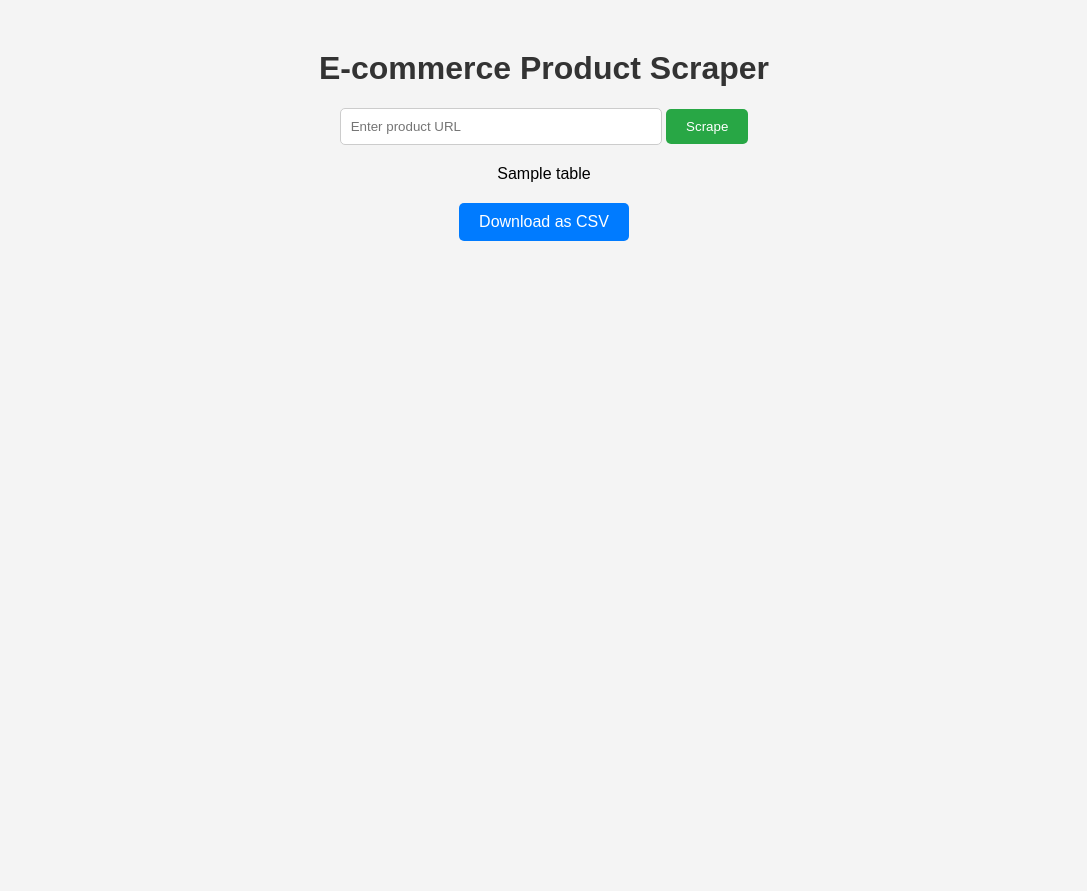
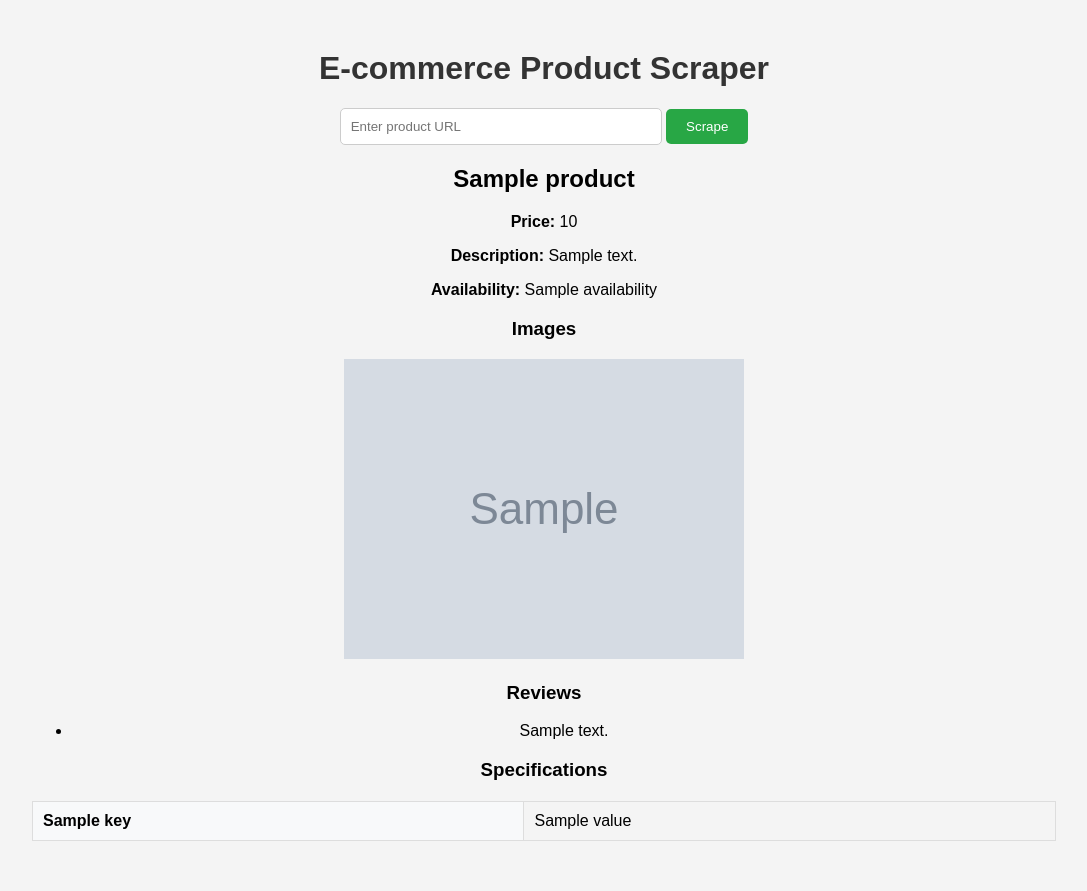
Before and after one commit to akio-236/ecom-web-scraper, a Flask app: template templates/index.html in a window 1280 px wide. Shown: the whole page, without its empty margins (96-1183 px from the left). Before the commit the page ends 241 px from the top, so only its background shows below. Run offline with Flask 3, Linux system fonts and the light colour scheme; the template is opened without the code that fills it: most values are stand-ins (such as "Sample title", 1, 10 or a date in 2020); grey boxes marked "Sample" are stand-in pictures.

Commit message:
Add detailed product display in index.html with images, reviews, and specifications

```diff
--- a/templates/index.html
+++ b/templates/index.html
@@ -19,11 +19,37 @@
 
       {% if error %}
       <p class="error">{{ error }}</p>
-      {% endif %} {% if table %}
-      <div class="table-container">{{ table | safe }}</div>
-      <a href="/download?data={{ data }}" class="download-btn"
-        >Download as CSV</a
-      >
+      {% endif %} {% if product %}
+      <div class="product-details">
+        <h2>{{ product['Product Name'] }}</h2>
+        <p><strong>Price:</strong> {{ product['Price'] }}</p>
+        <p><strong>Description:</strong> {{ product['Description'] }}</p>
+        <p><strong>Availability:</strong> {{ product['Availability'] }}</p>
+
+        <h3>Images</h3>
+        <div class="images">
+          {% for image in product['Images'] %}
+          <img src="{{ image }}" alt="Product Image" />
+          {% endfor %}
+        </div>
+
+        <h3>Reviews</h3>
+        <ul class="reviews">
+          {% for review in product['Reviews'] %}
+          <li>{{ review }}</li>
+          {% endfor %}
+        </ul>
+
+        <h3>Specifications</h3>
+        <table class="specifications">
+          {% for key, value in product['Specifications'].items() %}
+          <tr>
+            <th>{{ key }}</th>
+            <td>{{ value }}</td>
+          </tr>
+          {% endfor %}
+        </table>
+      </div>
       {% endif %}
     </div>
   </body>
```
